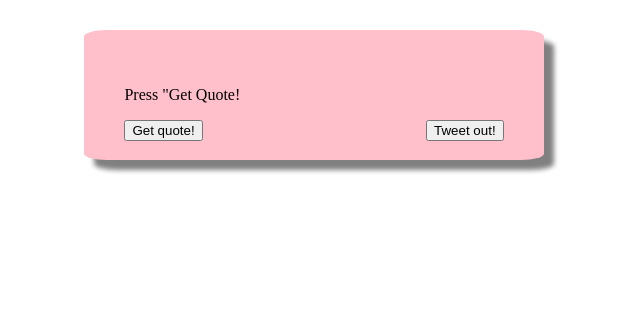
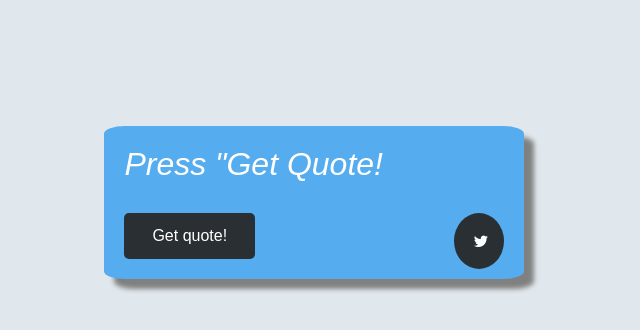
Before and after one commit to szymowar/randomquotemachine, a plain HTML site: page index.html in a window 1280 px wide. Shown: the whole page, without its empty margins (326-966 px from the left). Drawn offline with Linux system fonts and the light colour scheme; no server answers.

Commit message:
final corrections

```diff
--- a/index.html
+++ b/index.html
@@ -4,15 +4,27 @@
     <meta charset="utf-8">
     <title>Random Quote Machine</title>
     <link rel="stylesheet" href="styles/main.css">
+    <link rel="stylesheet" href="https://cdnjs.cloudflare.com/ajax/libs/font-awesome/4.7.0/css/font-awesome.min.css">
 </head>
 <body>
     <div id="center-block">
+        <div class="cont">
         <p id='qtholder'>Press "Get Quote!</p>
+    </div>
+    <div class="cont">
+
         <p id='author'></p>
+    </div>
+    <div class="cont">
+        <div class="icons">
         <button id="btn-qt">Get quote!</button>
-        <button id="btn-tw">Tweet out!</button>
     </div>
-    <div id="er-disc">
+        <div class="icons" style="float: right">
+        <button id="btn-tw" class="fa fa-twitter"></button>
+    </div>
+    </div>
+    </div>
+    <div id="er-disc" >
     </div>
 <script type="text/javascript"  src="scripts/quoter.js"></script>
 </body>
--- a/scripts/quoter.js
+++ b/scripts/quoter.js
@@ -7,12 +7,25 @@ function ready(fn) {
 };
 
 function displayQuote(quote, author) {
-    document.getElementById("qtholder").innerHTML = quote;
+    document.getElementById("qtholder").innerHTML = '"' + quote + '"';
     document.getElementById("author").innerHTML = author;
 };
 
-function errorHandle() {
-    document.getElementById("er-disc").innerHTML = "Error 404";
+function errorHandle(status) {
+
+    if (status == 401){
+        document.getElementById("er-disc").innerHTML = "Authentication error occurred (" + status + ")";
+        document.getElementById("er-disc").style.display = "inline-block";
+    }
+    if (status == 404){
+        document.getElementById("er-disc").innerHTML = "Source link seems to be empty (" + status + ")";
+        document.getElementById("er-disc").style.display = "inline-block";
+    }
+    else if (status < 200 && status >= 400) {
+        document.getElementById("er-disc").innerHTML = "Error (" + status + ")";
+        document.getElementById("er-disc").style.display = "inline-block";
+    }
+
 }
 
 function getRandomQuotes(){
@@ -24,7 +37,8 @@ function getRandomQuotes(){
             var data = JSON.parse(this.response);
             displayQuote(data["quote"], data["author"])
         }else {
-            errorHandle();
+            errorHandle(request.status);
+            console.log(request.status);
         }
       };
     request.send();
@@ -43,9 +57,9 @@ function tweetQuote(){
     window.open(twtLink,'_blank');
 }
 function starter(){
-getRandomQuotes();
-document.getElementById("btn-qt").onclick = getRandomQuotes;
-document.getElementById("btn-tw").onclick = tweetQuote;
+    getRandomQuotes();
+    document.getElementById("btn-qt").onclick = getRandomQuotes;
+    document.getElementById("btn-tw").onclick = tweetQuote;
 }
 
 ready(starter);
--- a/styles/main.css
+++ b/styles/main.css
@@ -1,31 +1,85 @@
 body {
-    background: white;
+    background: #E1E8ED;
+    font-size: 100%
 }
 
 #center-block {
-    border: 0;
+
     border-radius:5%;
-    padding: 40px;
+    padding: 20px;
     width: 30%;
     height: 30%;
-    background-color: pink;
+    background-color:  #55ACEE;
     margin: auto;
-    margin-top: 30px;
+    margin-top: 10%;
     box-shadow: 10px 10px 5px grey;
 }
 
 #btn-qt{
-    float:left;
+    border: none;
+    background-color: #292F33;
+    border-radius: 5px;
+    color: white;
+    padding: 14px 28px;
+    font-size: 16px;
+    cursor: pointer;
+
 }
 
-#btn-tw{
-    float: right;
+#btn-qt:hover {
+    opacity: 0.7;
+
 }
 
 #qtholder{
-    display: block;
+    margin: auto;
+    color: #FFFFFF;
+    font-family: sans-serif;
+    font: verdana;
+    font-size: 2em;
+    font-style: italic;
 }
 
 #author {
-    color: tomato;
+    margin-top: 10px;
+    margin-bottom: 30px;
+    color: #CCD6DD;
 }
+
+#er-disc {
+    display: none;
+    border: 1px solid;
+    border-radius: 5%;
+    border-color: tomato;
+    padding: 10px;
+    box-shadow: 5px 5px 3px grey;
+}
+
+.cont {
+    display: block;
+
+}
+
+.icons {
+    display: inline-block;
+}
+
+.fa {
+    border: none;
+    padding: 20px;
+    font-size: 30px;
+    width: 50px;
+    text-align: center;
+    text-decoration: none;
+}
+
+
+.fa:hover {
+    opacity: 0.7;
+}
+
+.fa-twitter {
+    background: #292F33;
+    color: white;
+    border-radius: 50%;
+}
```
